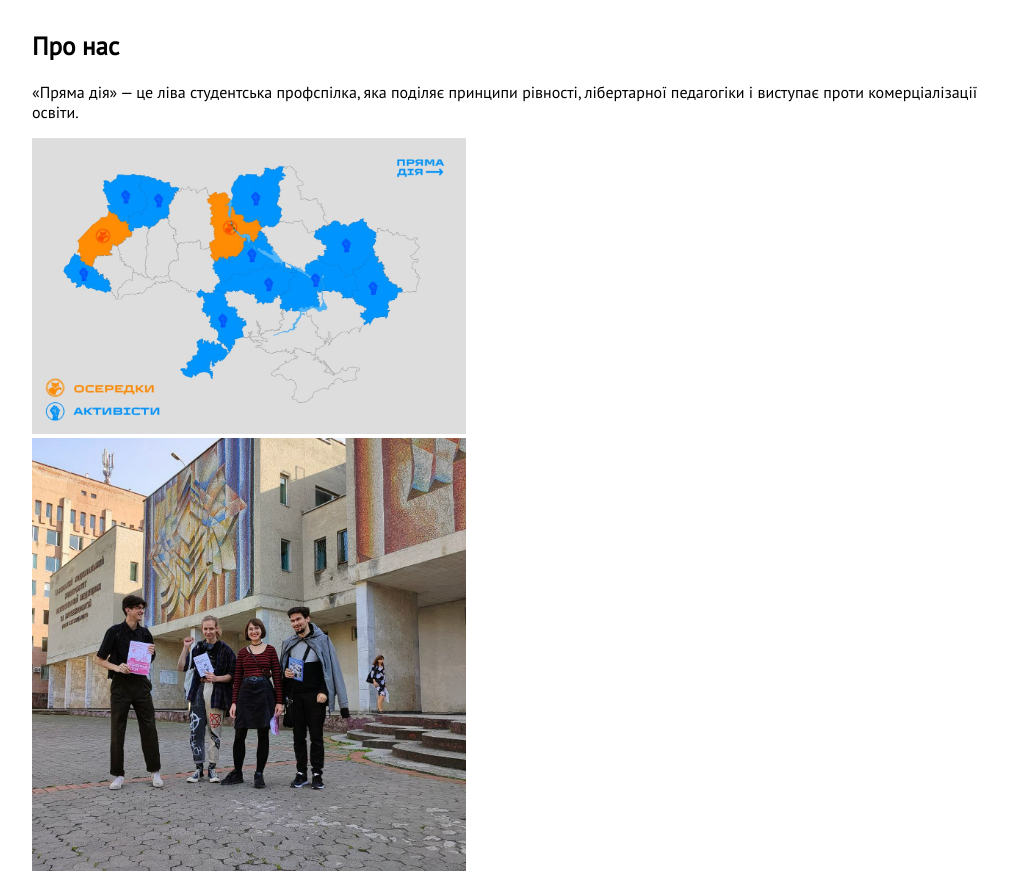
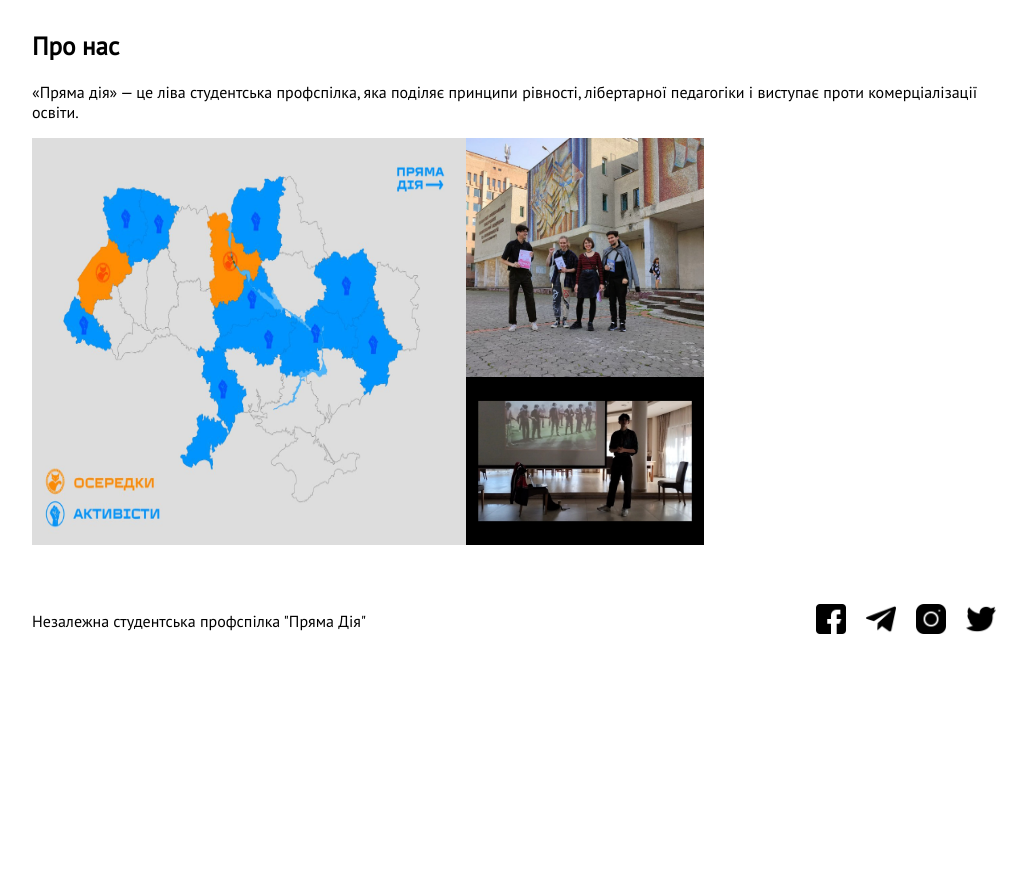
Before and after one commit to hromadianka/pd, a Django app: page / in a window 1280 px wide. Shown: the part 146-1017 px from the top of the page, without its empty margins (126-1153 px from the left). After the commit the page ends 780 px from the top, so only its background shows below. Run offline with Django 4.2, Linux system fonts and the light colour scheme.

Commit message:
Update index.html

```diff
--- a/templates/index.html
+++ b/templates/index.html
@@ -23,11 +23,13 @@
     <main>
         <h1>Про нас</h1>
         <p>«Пряма дія» — це ліва студентська профспілка, яка поділяє принципи рівності, лібертарної педагогіки і виступає проти комерціалізації освіти.</p>
+        <div class="images">
         <img src="{% static 'img/map.jpg' %}" alt="" />
-        <br>
-        <img src="{% static 'img/protest.jpg' %}" alt="" />
-        <br>
-        <img src="{% static 'img/left-school.jpg' %}" alt="" />
+            <div>
+                <img src="{% static 'img/protest.jpg' %}" alt="" />
+                <img src="{% static 'img/left-school.jpg' %}" alt="" />
+            </div>
+        </div>
     </main>
     <footer>
         <div>
@@ -40,5 +42,18 @@
             <a href="https://twitter.com/PriamaDiia/"><img src="{% static 'img/footer-twitter.png' %}" alt="" /></a>
         </div>
     </footer>
+            <style>
+                @media (min-width: 1000px) {
+                    .images {
+                        display: flex;
+                        justify-content: space-between;
+                        width: 100%;
+                    }
+                    .images > div {
+                        display: flex;
+                        flex-direction: column;
+                    }
+                }
+        </style>
 </body>
 </html>
```
